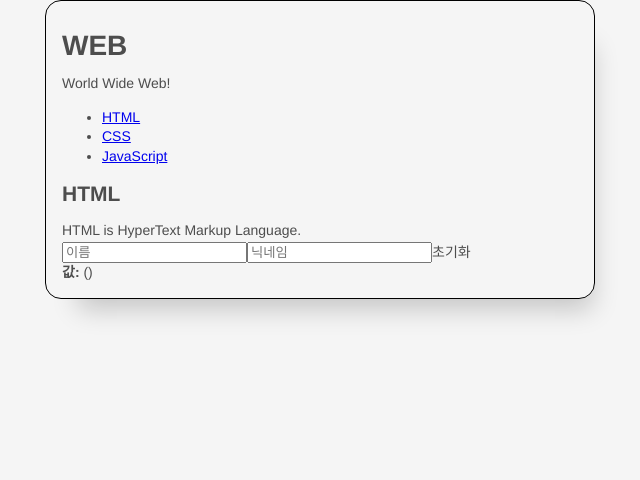
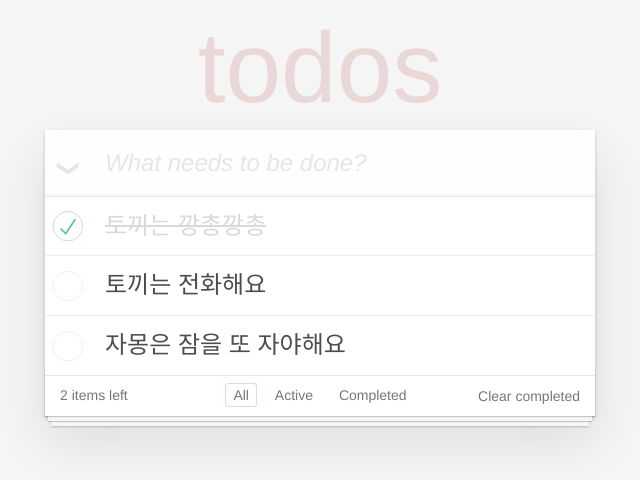
Before and after one commit to vanillovin/realworld-react-redux, a React app: page / in a window 1280 px wide. Shown: the top 480 px of the page, without its empty margins (320-960 px from the left). Built offline with nearby package versions, Linux system fonts and the light colour scheme.

Commit message:
새 Todo 추가하기
Co-authored-by: Taehee Kim <rabolution@gmail.com>

```diff
--- a/src/index.jsx
+++ b/src/index.jsx
@@ -6,11 +6,11 @@ import Counter from './counter/Counter';
 import TodoList from './todomvc/TodoList';
 // import reportWebVitals from './reportWebVitals';
 
-// <App /> <Counter /><TodoList />
+// <App /> <Counter />
 
 ReactDOM.render(
     <React.StrictMode>
-        <App />
+        <TodoList />
     </React.StrictMode>,
     document.getElementById('app')
 );
--- a/src/todomvc/Header.jsx
+++ b/src/todomvc/Header.jsx
@@ -1,15 +1,17 @@
 import React, {useState} from 'react';
 
-export default function Header(){
-    const [todoInput, setTodoInput] =useState('');
+// https://www.notion.so/3-TodoMVC-8993956da3934aa89779e8bfe810509d#aac477b36e0d4d95a957f29de0708c93
+
+export default function Header({ addTodo }){
+    const [todoInput, setTodoInput] = useState('');
 
     function handleChange(e){
-        console.log(e.target.value);
-        setTodoInput(e.target.value)
+        setTodoInput(e.target.value);
     }
 
     function handleKeyUp(e){
         if(e.key === "Enter"){
+            addTodo(todoInput);
             setTodoInput('');
         }
     }
@@ -17,11 +19,10 @@ export default function Header(){
     return (
         <header className="header">
             <h1>todos</h1>
-            <input className="new-todo" placeholder="What needs to be done?" value="" />
             <input className="new-todo" placeholder="What needs to be done?"
-                    value={todoInput}
-                    onChange={handleChange}
-                    onKeyUp={handleKeyUp} />
+                   value={todoInput}
+                   onChange={handleChange}
+                   onKeyUp={handleKeyUp} />
         </header>
     )
 }
--- a/src/todomvc/Main.jsx
+++ b/src/todomvc/Main.jsx
@@ -13,13 +13,7 @@ function TodoItem ({ content, completed }){
     )
 }
 
-function Main(){
-    const [todoList, setTodoList] = useState([
-        { content : "토끼는 깡총깡총", completed : true },
-        { content : "토끼는 전화해요", completed : false },
-        { content : "자몽은 잠을 또 자야해요", completed : false },
-    ])
-
+function Main({ todoList }){
     return (
         <section className="main">
             <input id="toggle-all" className="toggle-all" type="checkbox" checked={false} />
--- a/src/todomvc/TodoList.jsx
+++ b/src/todomvc/TodoList.jsx
@@ -1,4 +1,4 @@
-import React from "react";
+import React, {useState} from "react";
 import "./TodoList.css";
 import Header from "./Header";
 import Main from "./Main";
@@ -7,11 +7,27 @@ import Footer from "./Footer";
 // https://github.com/twinstae/realworld-react-redux/commits/main/todoMVC-react
 
 function TodoList(){
+    const [todoList, setTodoList] = useState([
+        { content: "토끼는 깡총깡총", completed: true },
+        { content: "토끼는 전화해요", completed: false },
+        { content: "자몽은 잠을 또 자야해요", completed: false },
+    ])
+
+    function addTodo(content){
+        if(content === '') return;
+
+        const newTodo = {
+            content,
+            completed: false,
+        }
+        setTodoList(old => [...old, newTodo])
+    }
+
     return (
         <section className="todoapp">
             <div>
-                <Header />
-                <Main />
+                <Header addTodo={addTodo} />
+                <Main todoList={todoList} />
                 <Footer />
             </div>
         </section>
```
